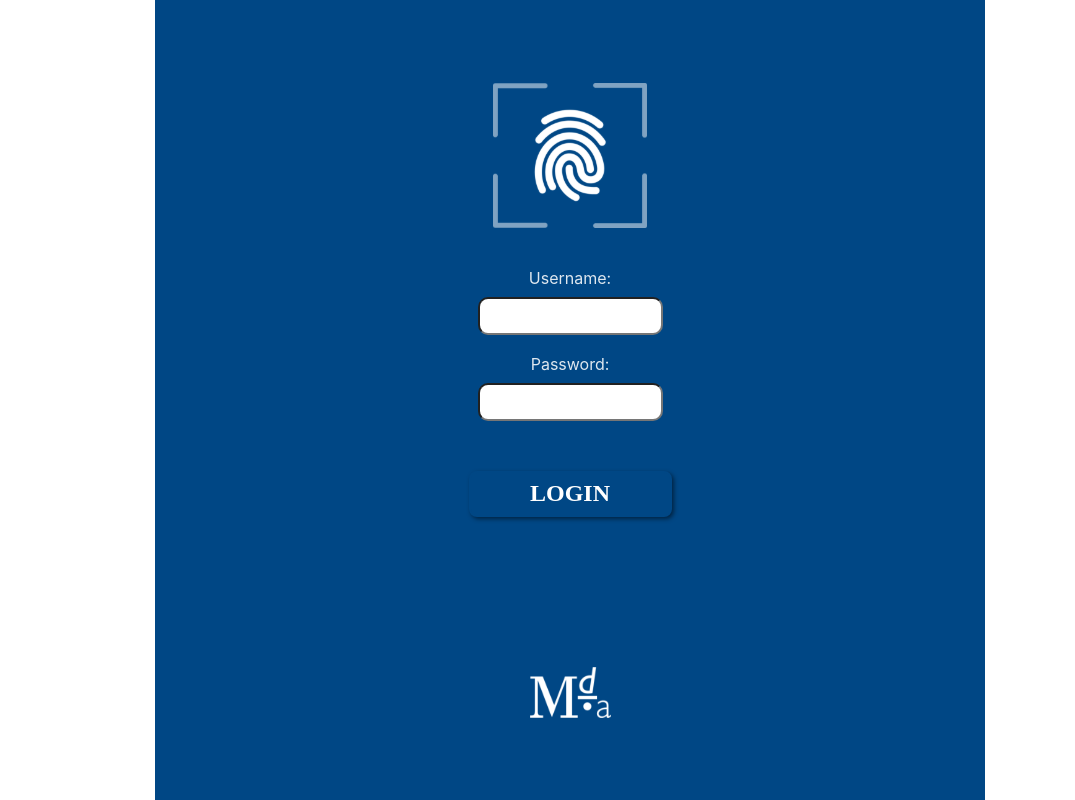
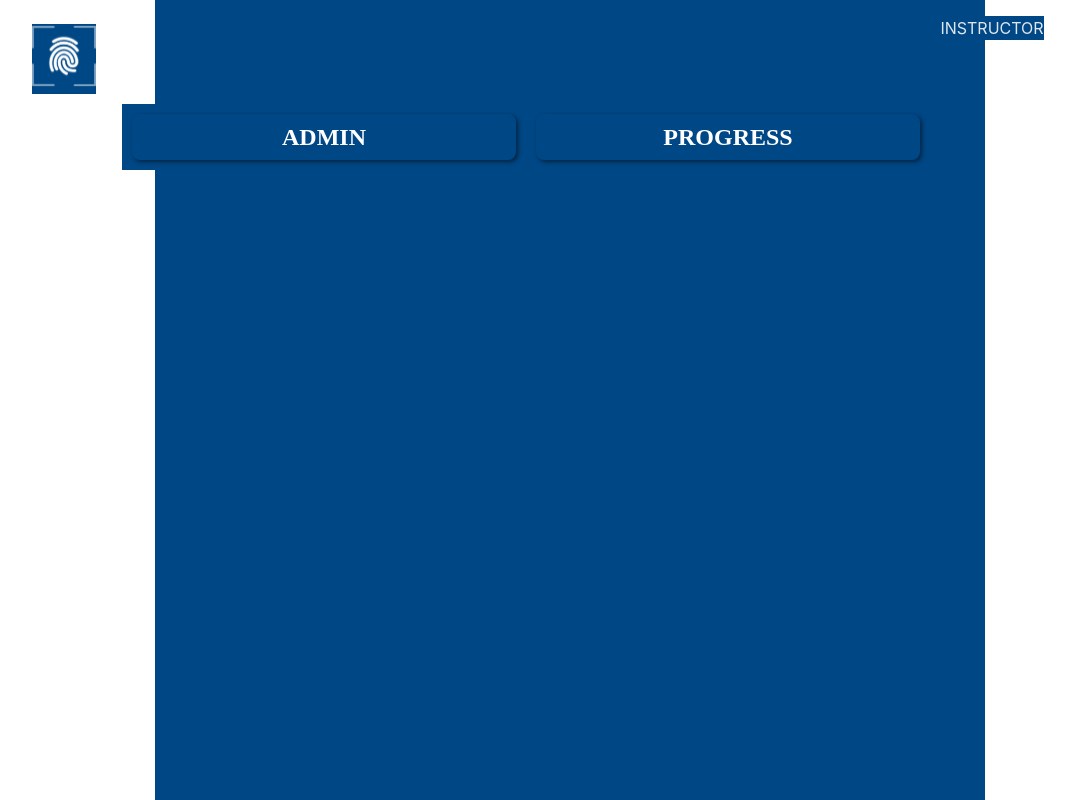
Before and after one commit to god-father69/FMI-project1, a React (Vite) app: page / in a window 1280 px wide. Shown: the whole page, without its empty margins (70-1145 px from the left). Built offline with nearby package versions, Linux system fonts and the light colour scheme.

Commit message:
Added instructor top

```diff
--- a/package.json
+++ b/package.json
@@ -10,6 +10,7 @@
     "preview": "vite preview"
   },
   "dependencies": {
+    "@fontsource/nunito": "^5.0.8",
     "react": "^18.2.0",
     "react-dom": "^18.2.0"
   },
--- a/src/App.jsx
+++ b/src/App.jsx
@@ -1,5 +1,6 @@
 import { useState } from 'react'
 import ScavHuntLogin from './components/ScavHuntLogin'
+import InstructorParent from './components/InstructorParent'
 import CustomButton from './assets/Custombutton'
 import UploadButton from './assets/UploadButton'
 import upload from './assets/upload.svg'
@@ -8,9 +9,9 @@ function App() {
 
   return (
     <>
+    <InstructorParent/>
       {/* <CustomButton txt="LOGIN"/> */}
       {/* <UploadButton backgroundImage={upload}/> */}
-      <ScavHuntLogin/>
     </>
   )
 }
--- a/src/assets/CustomButton.jsx
+++ b/src/assets/CustomButton.jsx
@@ -4,6 +4,7 @@ const CustomButton = (props) => {
   return (
     <button
       className="custom-button"
+      style={props.style}
       onClick={() => {
         // Add your button click logic here
       }}
--- /dev/null
+++ b/src/components/InstructorParent.jsx
@@ -0,0 +1,23 @@
+import React, { useState } from "react";
+import fingerprint from "../assets/fingerprint.svg";
+import './css/InstructorParent.css'
+import CustomButton from '../assets/Custombutton'
+export default function InstructorParent() {
+
+  return (
+    <div>
+        <div className="mainPageContent">
+            <div className="upperPageContent">
+                <div className="fngrprintLogoInstructorParent">
+                    <img src={fingerprint} alt="" className="fngrprintLogoInstructor"></img>
+                </div>
+                <div className="instructorText">INSTRUCTOR</div>
+            </div>
+            <div className="lowerPageContent">
+                <CustomButton txt="ADMIN" style={{width:"30vw" , margin:"10px" }}/>
+                <CustomButton txt="PROGRESS" style={{width:"30vw" , margin:"10px"}}/>
+            </div>
+        </div>
+    </div>
+  );
+}
--- /dev/null
+++ b/src/components/css/InstructorParent.css
@@ -0,0 +1,61 @@
+*{
+    background-color: #004785;
+    max-width: 830px;
+    margin: auto;
+    justify-content: center;
+    align-items: center;
+}
+
+
+.mainPageCont{
+    display: flex;
+    flex-direction: column;
+    justify-content:flex-start;
+    align-items: center;
+}
+
+.upperPageContent{
+    position: fixed;
+    display: flex;
+    flex-direction: row;
+    justify-content:flex-start;
+    align-items:center;
+    top: 3vh;
+    left: 8vw;
+}
+
+.instructorText{
+    position:fixed;
+    right : 13vw;
+    top : 2vh;
+}
+
+.lowerPageContent{
+    position: fixed;
+    display: flex;
+    flex-direction: row;
+    justify-content:space-around;
+    align-items: center;
+    top : 13vh;
+    left :15vw;
+}
+
+.pass, .username{
+    display: flex;
+    flex-direction: column;
+    justify-content: center;
+    align-items: center;
+}
+.pass, .username{
+    gap:10px;
+}
+.custominput{
+    background-color: white;
+    border-radius: 10px;
+    height: 4vh;
+}
+
+.fngrprintLogoInstructor{
+    height: 8vh;
+    width: 8vh;
+}
```
Also changed, not shown: 1 other file (tests, documents, lock files or other folders).
